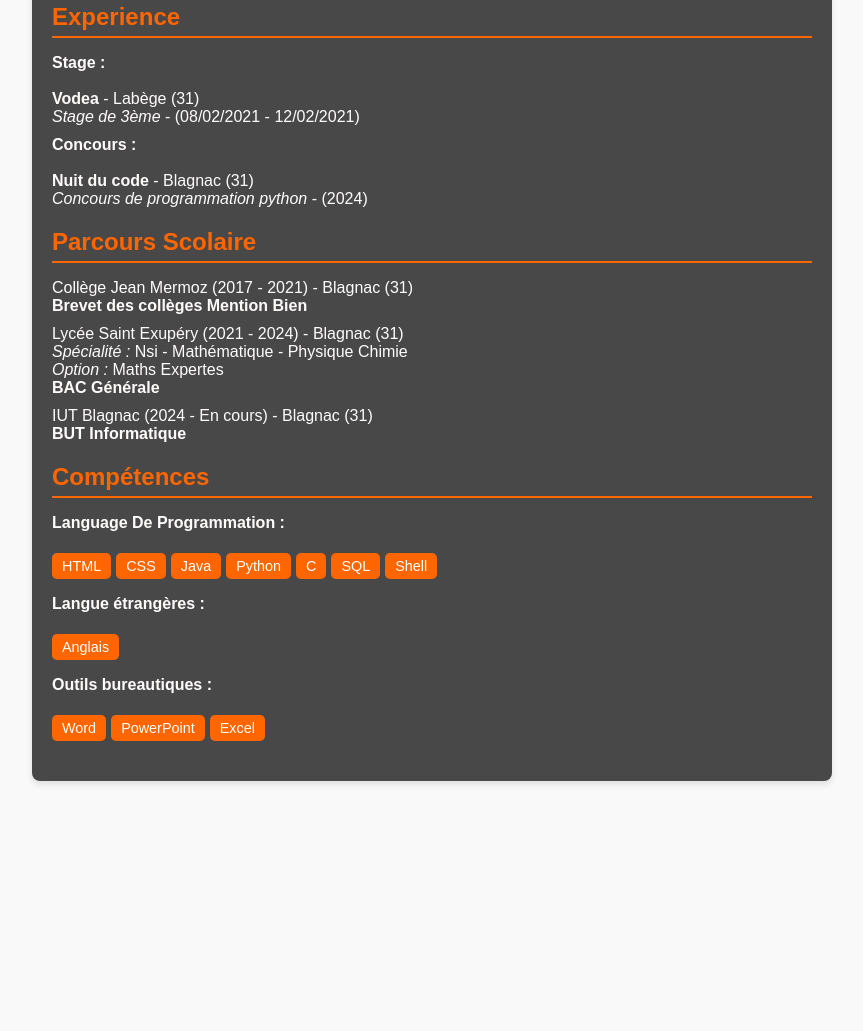
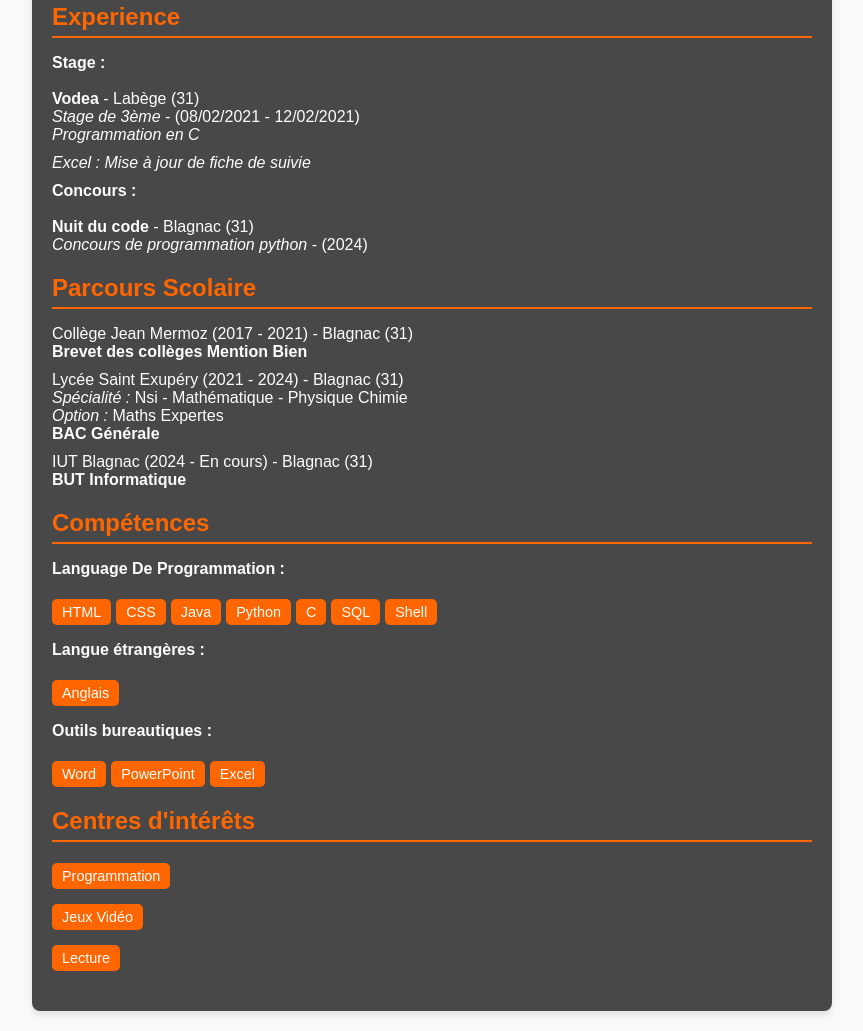
Before and after one commit to MathLaClim/DejeanM.CV.github.io, a plain HTML site: page index.html in a window 1280 px wide. Shown: the part 274-1305 px from the top of the page, without its empty margins (208-1071 px from the left). Before the commit the page ends 1075 px from the top, so only its background shows below. Drawn offline with Linux system fonts and the light colour scheme.

Commit message:
Update index.html

```diff
--- a/index.html
+++ b/index.html
@@ -21,7 +21,7 @@
     <div class="contenue">
         <div class="section">
             <h2>Profil</h2>
-            <p>Je suis DEJEAN Mathis, étudiant en Informatique à l'IUT de Blagnac. Je recherche une alternance dans le milieu de l'informatique ou mes compétences seront mises à l'épreuve. </p>
+            <p>Je suis DEJEAN Mathis, étudiant en Informatique à l'IUT de Blagnac. Je recherche une alternance dans le milieu de l'informatique où mes compétences seront mises à l'épreuve. </p>
         </div>
 
         <div class="section">
@@ -31,6 +31,14 @@
                 <li>
                     <strong>Vodea</strong> - Labège (31) <br>
                     <em>Stage de 3ème</em> - (08/02/2021 - 12/02/2021) <br>
+                    <ul id="Puce">
+                        <li>
+                            <em>Programmation en C</em>
+                        </li>
+                        <li>
+                            <em>Excel : Mise à jour de fiche de suivie</em>
+                        </li>
+                    </ul>
                 </li>
                 <Strong>Concours :</Strong> <br><br>
                 <li>
@@ -70,6 +78,15 @@
             <span>Word</span><span>PowerPoint</span><span>Excel</span>
 
         </div>
+
+        <div class="section skills">
+            <h2>Centres d'intérêts</h2>
+            <ul>
+                <li><span>Programmation</span></li>
+                <li><span>Jeux Vidéo</span></li>
+                <li><span>Lecture</span></li>
+            </ul>
+        </div>
     </div>
 </div>
 
```
